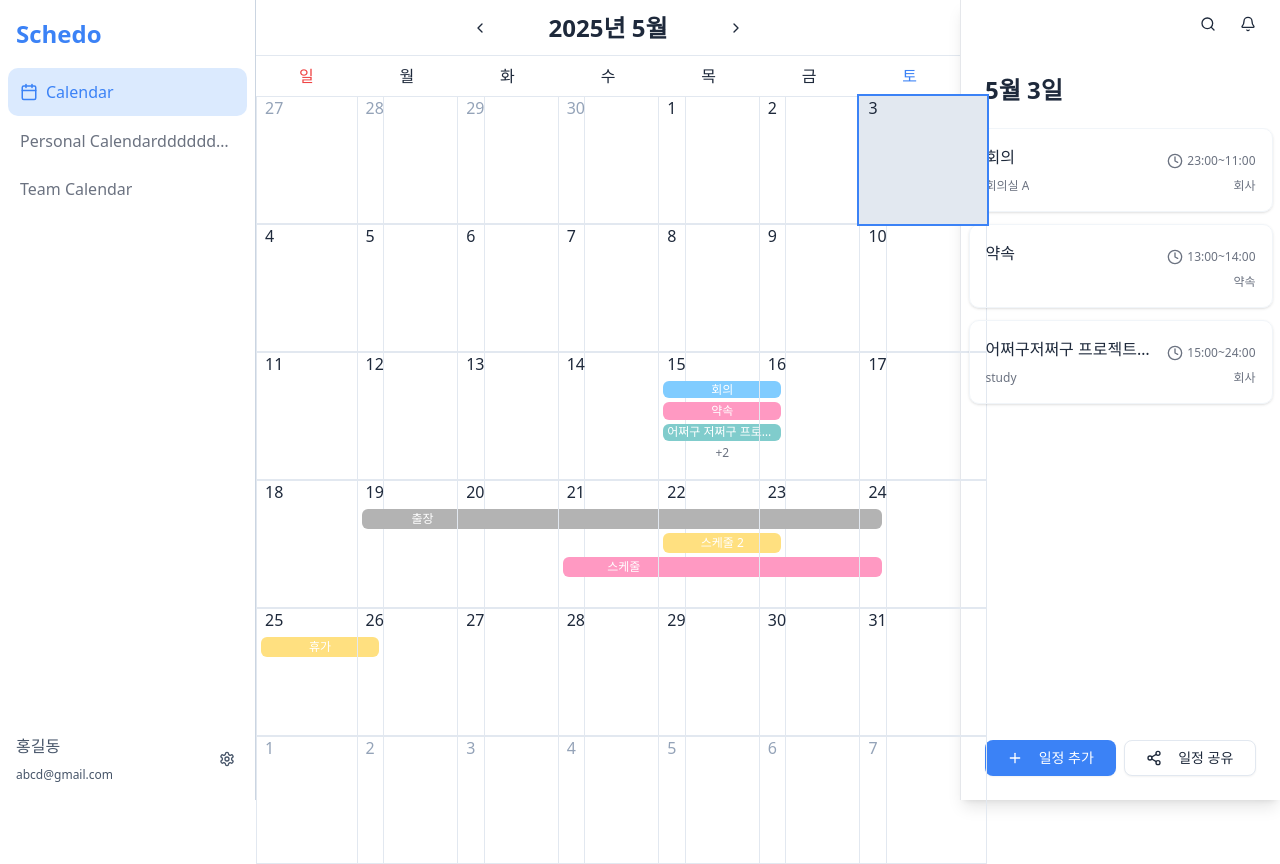
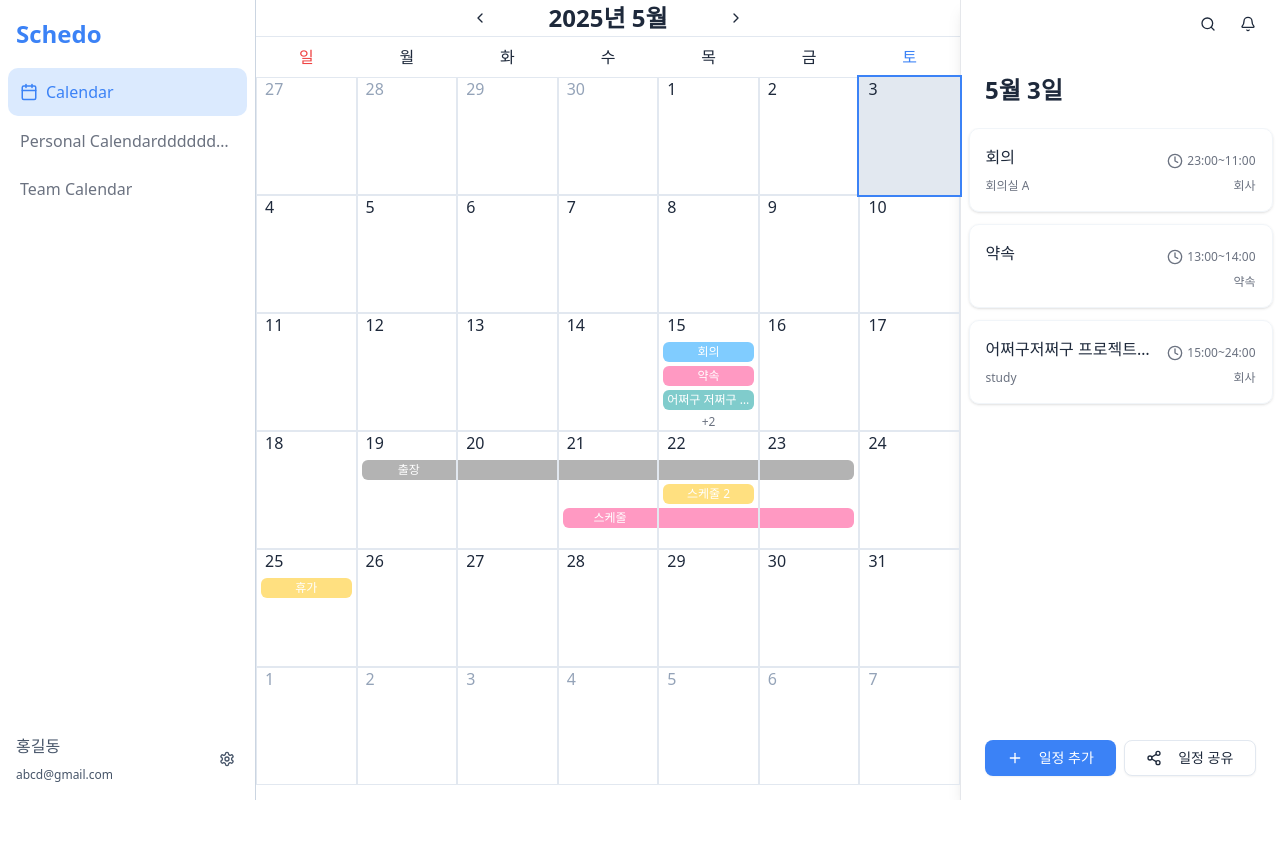
Before and after one commit to Scheduo/Front, a React (Vite) app: page / in a window 1280 px wide. After the commit the page ends 800 px from the top, so only its background shows below. Built offline with nearby package versions, Linux system fonts and the light colour scheme; a web font is replaced by a local one.

Commit message:
:lipstick: [Design]: RightSidebar를 추가하며 어그러진 캘린더 Grid 수정
- 캘린더의 각 칸의 너비, 높이 수정

```diff
--- a/src/widgets/Calendar/index.tsx
+++ b/src/widgets/Calendar/index.tsx
@@ -121,7 +121,7 @@ export const Calendar = (): React.ReactElement => {
   };
 
   return (
-    <div className="flex-1 rounded-lg bg-white">
+    <div className="flex flex-1 flex-col pb-20">
       <div className="flex h-14 items-center justify-center border-b">
         <div className="flex w-70 items-center justify-between gap-2">
           <Button onClick={goToPreviousMonth} variant="ghost" size="icon" className="p-2">
@@ -138,7 +138,7 @@ export const Calendar = (): React.ReactElement => {
         </div>
       </div>
 
-      <div className=" grid grid-cols-7">
+      <div className="grid grid-cols-7">
         {DAY_NAMES.map((day, index) => (
           <div
             key={day}
@@ -151,7 +151,7 @@ export const Calendar = (): React.ReactElement => {
         ))}
       </div>
 
-      <div className="grid grid-cols-7">
+      <div className="grid flex-1 grid-cols-7 grid-rows-6">
         {calendarDays.map(({ date, isCurrentMonth }, index) => {
           const isSelected = isSelectedDate(date);
           const dayKey = date.toDateString();
@@ -167,7 +167,7 @@ export const Calendar = (): React.ReactElement => {
             <button
               type="button"
               key={`${date.getTime()}-${index}`}
-              className={`relative flex h-32 w-32 flex-col items-start justify-start overflow-hidden border border-grayscale-200 transition-colors hover:cursor-pointer ${
+              className={`flex flex-col items-start justify-start overflow-hidden border border-grayscale-200 transition-colors hover:cursor-pointer ${
                 isCurrentMonth ? "hover:bg-grayscale-100" : "text-grayscale-400"
               } ${isSelected ? "z-10 bg-grayscale-200 ring-2 ring-primary-main" : "z-0"}`}
               onClick={() => setSelectedDate(date)}
@@ -182,7 +182,7 @@ export const Calendar = (): React.ReactElement => {
               </div>
 
               {isCurrentMonth && (
-                <div className="flex h-20 w-full flex-col gap-1 overflow-visible">
+                <div className="flex w-full flex-1 flex-col gap-1 overflow-visible">
                   {dayEvents.slice(0, 3).map((event, eventIndex) => {
                     const key = event ? event.id : prevEventIds[eventIndex] || `empty-${index}-${eventIndex}`;
                     if (!event) {
@@ -199,7 +199,7 @@ export const Calendar = (): React.ReactElement => {
                           isStart ? "ml-1 rounded-l-sm" : ""
                         } ${isEnd ? " mr-1 rounded-r-sm" : ""} ${
                           isMiddle ? "rounded-none" : ""
-                        } relative z-10 text-grayscale-white`}
+                        } z-10 text-grayscale-white`}
                         title={event.title}
                       >
                         {isStart && (
```
